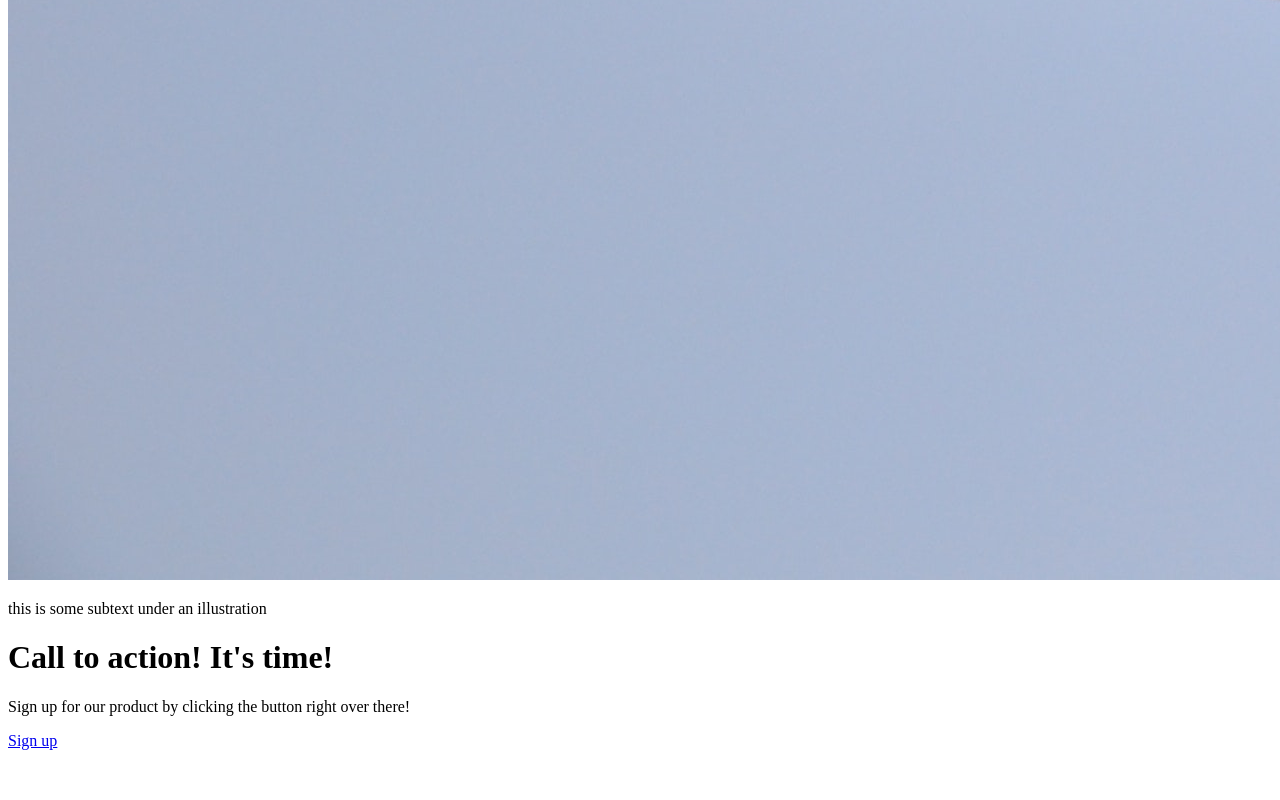
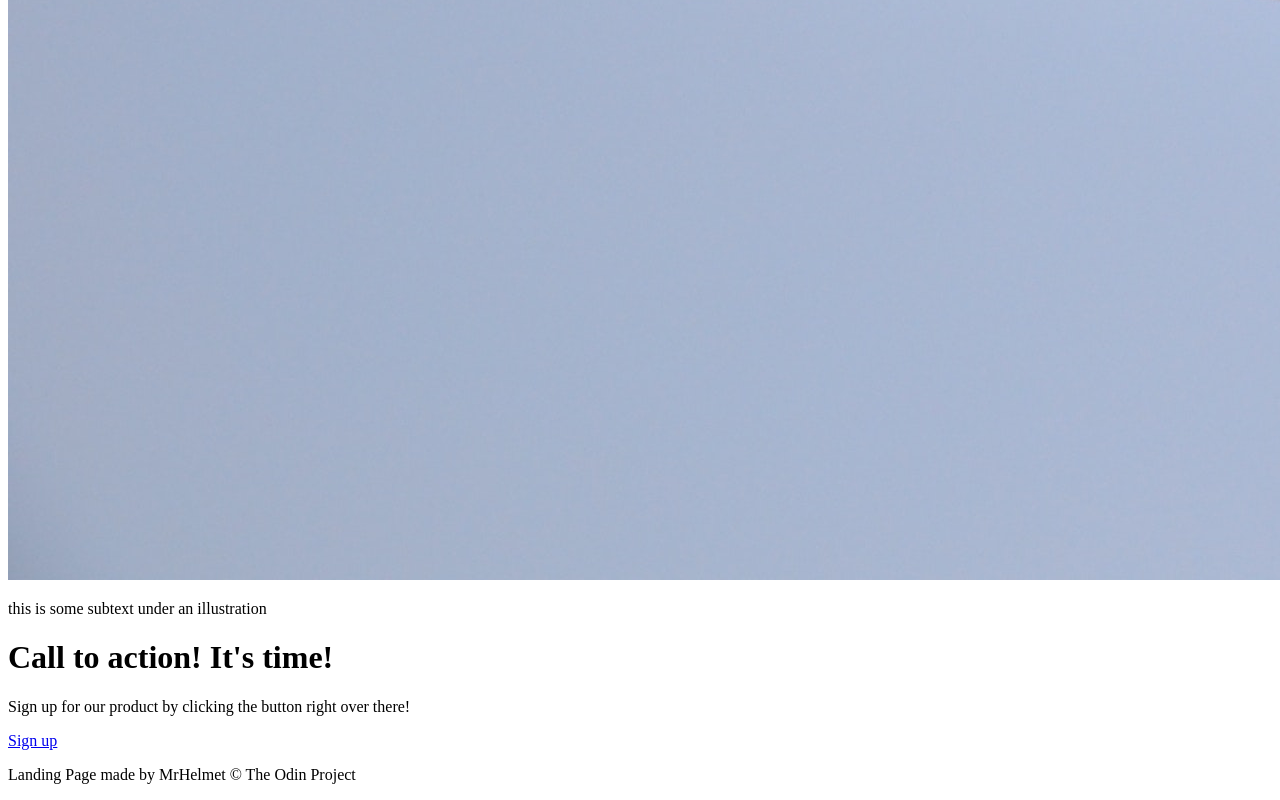
Before and after one commit to MrHelmet96/bkbAppreciation, a plain HTML site: page index.html in a window 1280 px wide. Shown: the part 5877-6677 px from the top of the page. Before the commit the page ends 6635 px from the top, so only its background shows below. Drawn offline with Linux system fonts and the light colour scheme.

Commit message:
index.html

```diff
--- a/index.html
+++ b/index.html
@@ -75,6 +75,10 @@
             <a href="#">Sign up</a>
         </div>
     </div>
+    <!-- Footer -->
+    <footer>
+        <p>Landing Page made by MrHelmet © The Odin Project</p>
+    </footer>
 
 </body>
 
```
